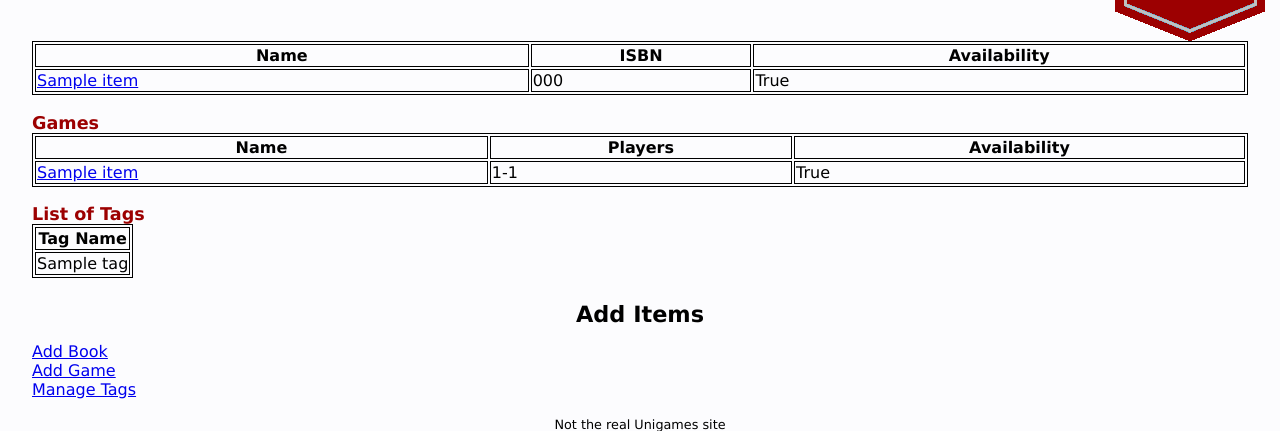
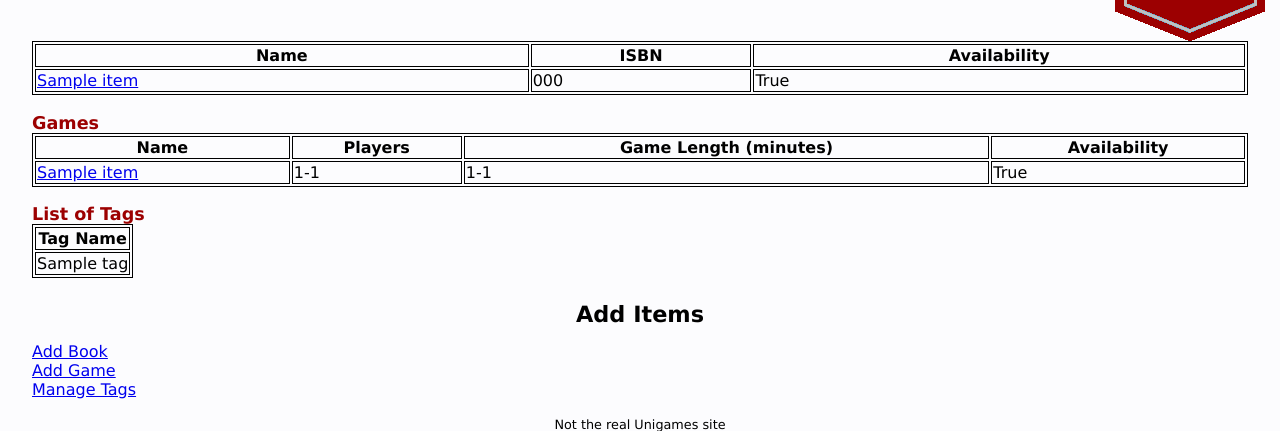
Before and after one commit to sirmiggles/project-dragon, a Django app: page /library/ in a window 1280 px wide. Shown: the part 234-665 px from the top of the page. Run offline with Django 3.2, Linux system fonts and the light colour scheme; tables that the repository leaves empty hold one stand-in row (values such as "Sample post").

Commit message:
Added Game Length to the Library Page

```diff
--- a/src/dragon/library/templates/library/library.html
+++ b/src/dragon/library/templates/library/library.html
@@ -34,6 +34,7 @@
     <tr>
       <th>Name</th>
       <th>Players</th>
+      <th>Game Length (minutes)</th>
       <th>Availability</th>
     </tr>
     {% for game in games %}
@@ -43,6 +44,9 @@
         </a></td>
         <td>
           {{ game.minplayers }}-{{ game.maxplayers }}
+        </td>
+        <td>
+          {{ game.mingamelength }}-{{ game.maxgamelength }}
         </td>
         <td>
           {{ game.available}}
```
